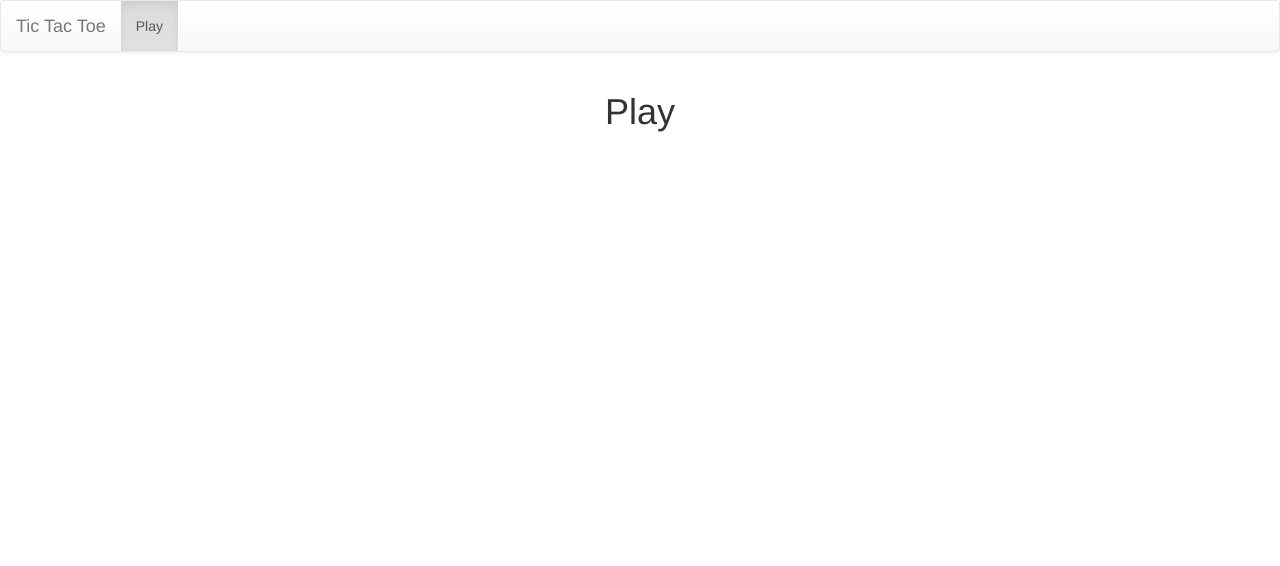
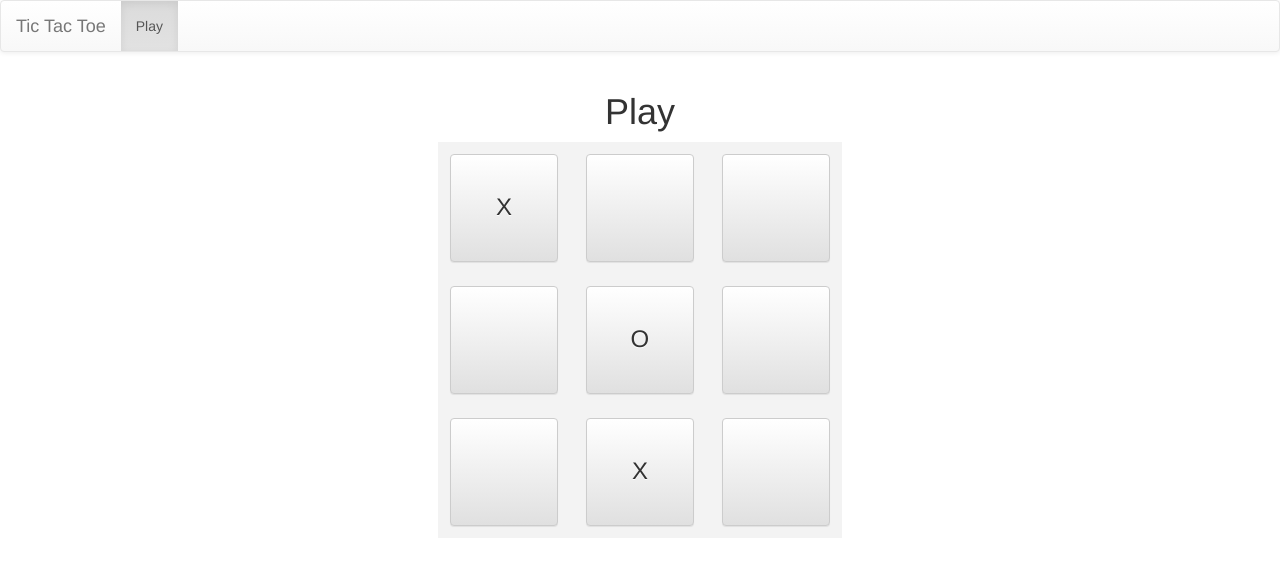
Before and after one commit to mavdi/tic-tac-toe, a website: page frontend/app/index.html at #/play in a window 1280 px wide. Both pictures are taken after a click on the link "Play". Drawn offline with nearby package versions, Linux system fonts and the light colour scheme; some packages are replaced by stand-ins of ours.

Commit message:
Board and fields

```diff
--- /dev/null
+++ b/frontend/app/app.css
@@ -0,0 +1,16 @@
+.view {
+    padding-bottom: 32px;
+}
+
+.view.view-play .board-row {
+    width: 404px;
+    margin: 0 auto;
+    background-color: #F3F3F3;
+}
+
+.view.view-play .field {
+    width: 108px;
+    height: 108px;
+    margin: 12px;
+    font-size: 24px;
+}
--- a/frontend/app/index.html
+++ b/frontend/app/index.html
@@ -6,6 +6,7 @@
 
     <link rel="stylesheet" href="bower_components/bootstrap/dist/css/bootstrap.min.css"/>
     <link rel="stylesheet" href="bower_components/bootstrap/dist/css/bootstrap-theme.min.css"/>
+    <link rel="stylesheet" href="app.css"/>
 </head>
 <body ng-app="ticTacToe">
 
--- a/frontend/app/modules/play/play.tpl.html
+++ b/frontend/app/modules/play/play.tpl.html
@@ -3,5 +3,21 @@
 
         <h1 class="text-center">Play</h1>
 
+        <div class="board-row">
+            <button type="button" class="btn btn-default field">X</button>
+            <button type="button" class="btn btn-default field"></button>
+            <button type="button" class="btn btn-default field"></button>
+        </div>
+        <div class="board-row">
+            <button type="button" class="btn btn-default field"></button>
+            <button type="button" class="btn btn-default field">O</button>
+            <button type="button" class="btn btn-default field"></button>
+        </div>
+        <div class="board-row">
+            <button type="button" class="btn btn-default field"></button>
+            <button type="button" class="btn btn-default field">X</button>
+            <button type="button" class="btn btn-default field"></button>
+        </div>
+
     </div>
 </div>
```
